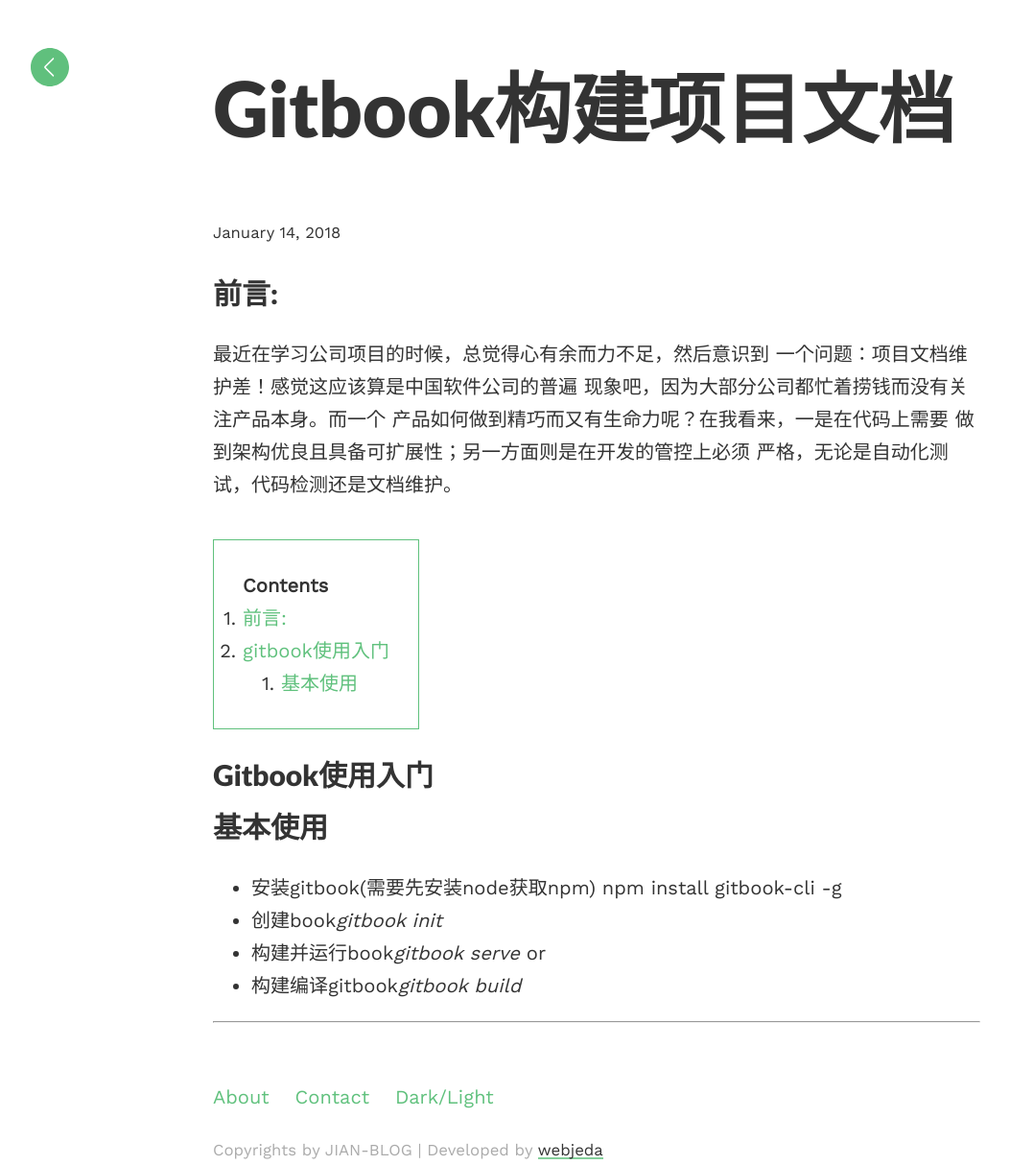
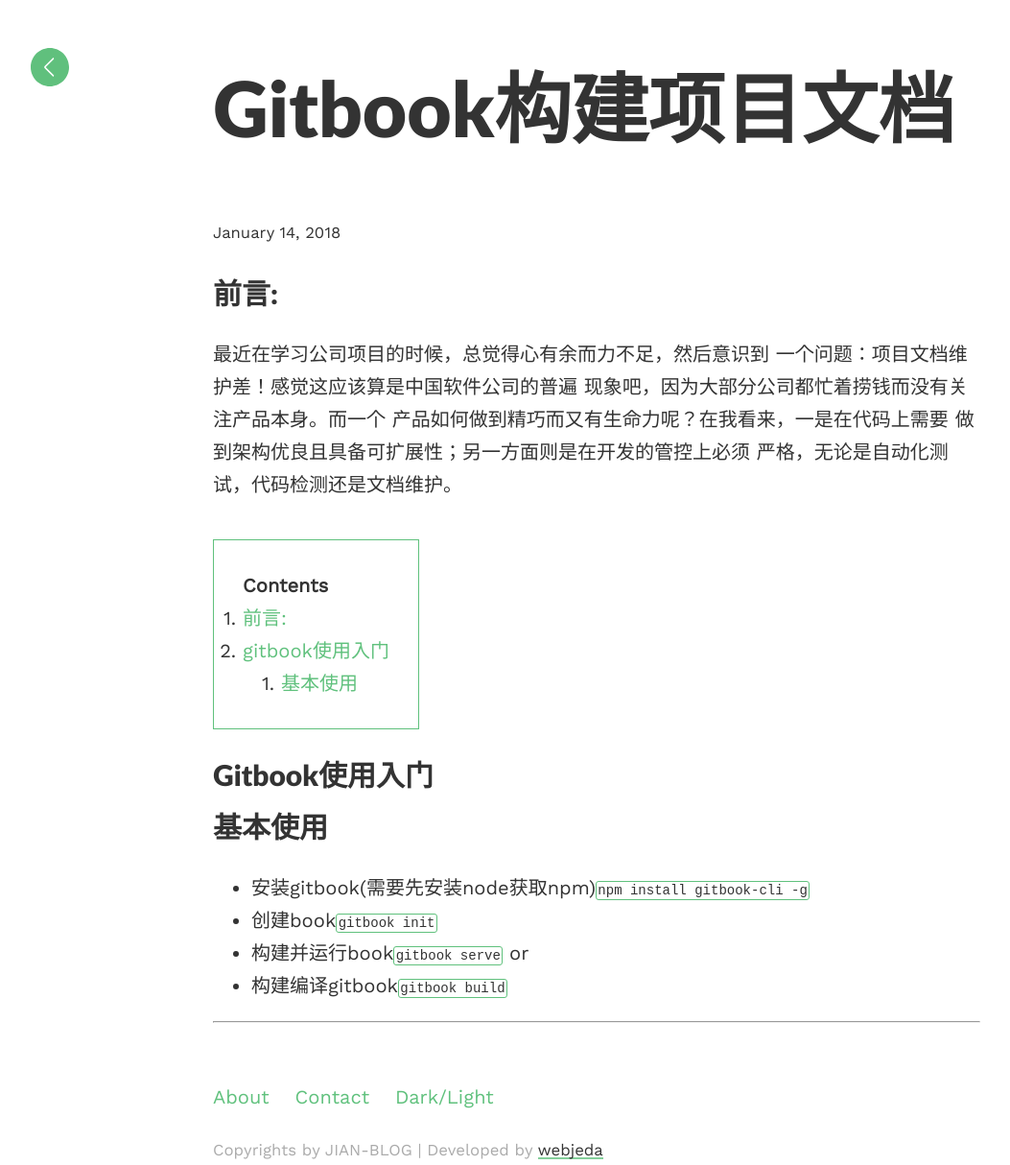
Before and after one commit to aFeiZzz/jianjustin.github.io, a Jekyll site: the page built from _posts/2018-01-14-使用gitbook构建项目文档.md, in a window 1280 px wide. Shown: the whole page at 96% size, without its empty margins (18-1071 px from the left). Built offline with Jekyll 4.4.1, drawn with Linux system fonts in a browser that asks for light colours; comment, search, counter and statistics services are not loaded.

Commit message:
cr:测试

```diff
--- a/_posts/2018-01-14-使用gitbook构建项目文档.md
+++ b/_posts/2018-01-14-使用gitbook构建项目文档.md
@@ -17,9 +17,8 @@
 # gitbook使用入门
 ## 基本使用
 
-* 安装gitbook(需要先安装node获取npm)
-    npm install gitbook-cli -g
-* 创建book*gitbook init*
-* 构建并运行book*gitbook serve*
+* 安装gitbook(需要先安装node获取npm)`npm install gitbook-cli -g`
+* 创建book`gitbook init`
+* 构建并运行book`gitbook serve`
 or
-* 构建编译gitbook*gitbook build*
+* 构建编译gitbook`gitbook build`
```
